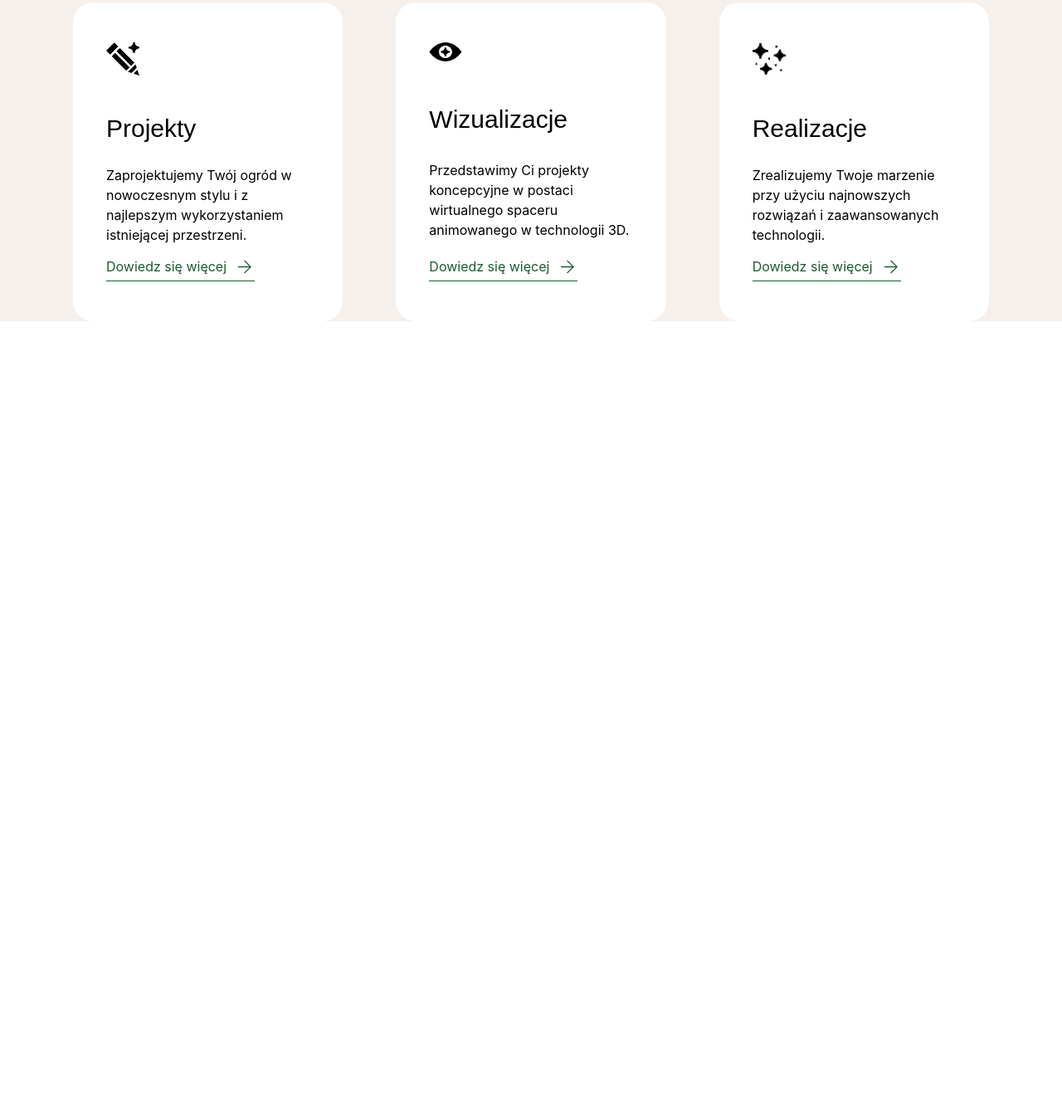
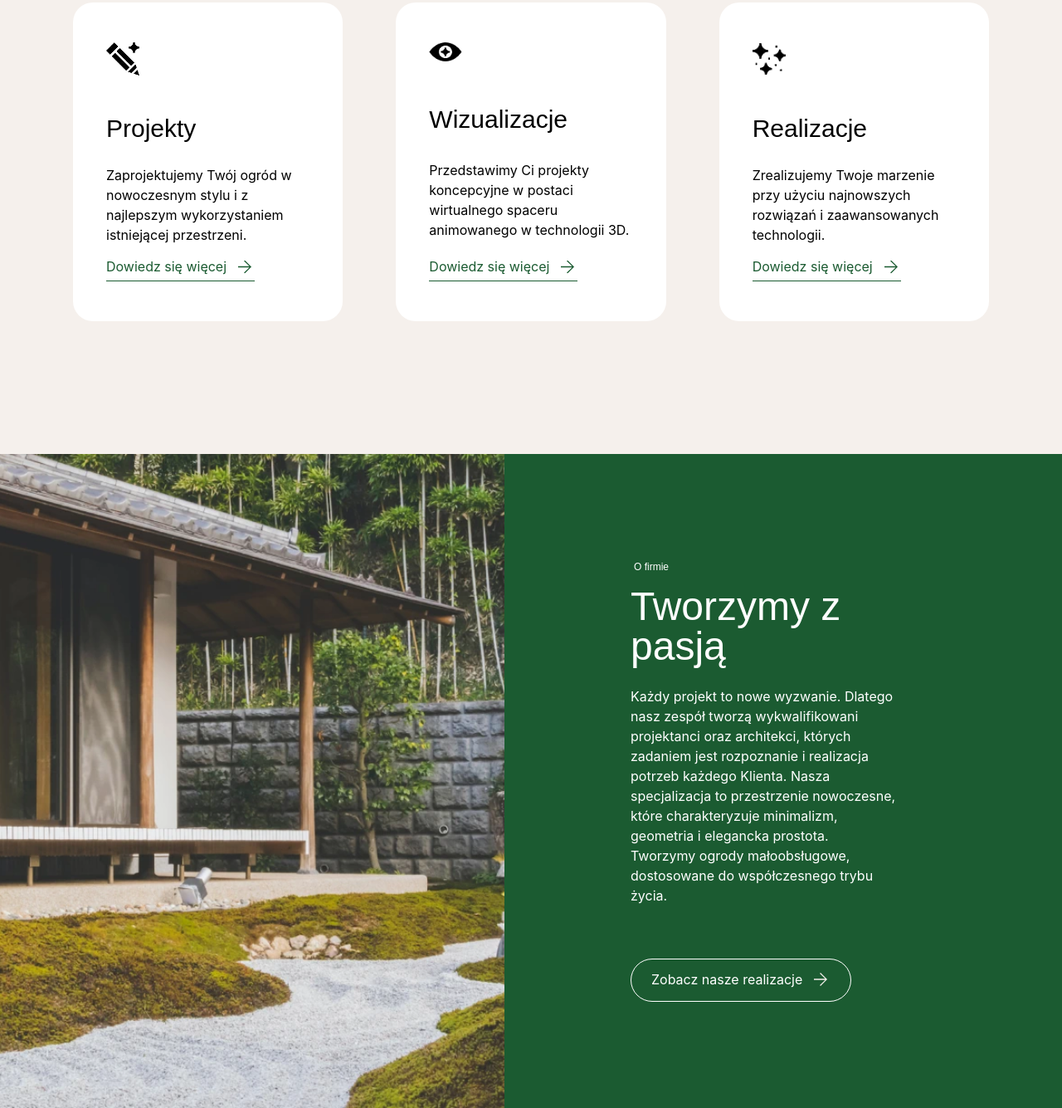
Before and after one commit to tomaszwasik31/GiardDesign, a website: page src/index.html in a window 1280 px wide. Shown: the part 1210-2545 px from the top of the page at 83% size. Before the commit the page ends 1597 px from the top, so only its background shows below. Drawn offline with Linux system fonts and the light colour scheme.

Commit message:
section 'o firmie' done

```diff
--- a/src/index.html
+++ b/src/index.html
@@ -115,9 +115,9 @@
           </div>
         </section>
 
-        <section id="oferta" class="custom-grid bg-gray padding-global">
+        <section id="oferta" class="custom-grid bg-gray padding-global pt-24 pb-40">
           <div
-            class="oferta-top-container py-24 col-span-11 lg:col-span-7 lg:col-start-2"
+            class="oferta-top-container pb-24 col-span-11 lg:col-span-7 lg:col-start-2"
           >
             <h2 class="text-xs font-normal text-green pl-1">Oferta</h2>
             <h3 class="text-5xl font-medium pt-4 pb-6">Działamy kompleksowo</h3>
@@ -149,7 +149,8 @@
             <img class="w-10" src="img/eye-icon.webp" alt="" />
             <h3 class="text-3xl font-medium pt-8">Wizualizacje</h3>
             <p class="pt-3">
-              Przedstawimy Ci projekty koncepcyjne w postaci wirtualnego spaceru animowanego w technologii 3D.
+              Przedstawimy Ci projekty koncepcyjne w postaci wirtualnego spaceru
+              animowanego w technologii 3D.
             </p>
             <button class="btn btn-third flex">
               Dowiedz się więcej
@@ -162,11 +163,46 @@
             <img class="w-10" src="img/stars-icon.webp" alt="" />
             <h3 class="text-3xl font-medium pt-8">Realizacje</h3>
             <p class="pt-3">
-              Zrealizujemy Twoje marzenie przy użyciu najnowszych rozwiązań i zaawansowanych technologii.
+              Zrealizujemy Twoje marzenie przy użyciu najnowszych rozwiązań i
+              zaawansowanych technologii.
             </p>
             <button class="btn btn-third flex">
               Dowiedz się więcej
               <img src="img/arrow-btn.svg" alt="" class="p-1 -rotate-90" />
+            </button>
+          </div>
+        </section>
+        <section
+          id="o_firmie"
+          class="lg:padding-global padding-global-right-only custom-grid bg-green items-center"
+        >
+          <div
+            class="o_firmie-left-container h-full w-full col-span-12 lg:col-span-6"
+          >
+            <img
+              src="img/o-firmie-photo.webp"
+              alt=""
+              class="object-cover h-full w-full"
+            />
+          </div>
+          <div
+            class="o_firmie-right-container py-16 lg:py-32 padding-global lg:no-padding-global col-span-12 lg:col-start-7 lg:col-span-5"
+          >
+            <h2 class="text-xs font-normal text-white pl-1">O firmie</h2>
+            <h3 class="text-5xl font-medium text-white pt-4 pb-6">
+              Tworzymy z pasją
+            </h3>
+            <p class="text-white pb-16">
+              Każdy projekt to nowe wyzwanie. Dlatego nasz zespół tworzą
+              wykwalifikowani projektanci oraz architekci, których zadaniem jest
+              rozpoznanie i realizacja potrzeb każdego Klienta. Nasza
+              specjalizacja to przestrzenie nowoczesne, które charakteryzuje
+              minimalizm, geometria i elegancka prostota. Tworzymy ogrody
+              małoobsługowe, dostosowane do współczesnego trybu życia.
+            </p>
+            <button class="btn btn-secondary btn-white flex">
+              Zobacz nasze realizacje
+              <img src="img/arrow-btn-white.svg" alt="" class="p-1" />
             </button>
           </div>
         </section>
--- a/src/input.css
+++ b/src/input.css
@@ -37,6 +37,15 @@
 }
 
 .padding-global-left-only {
+  padding-right: 0;
+}
+
+.padding-global-right-only {
+  padding-left: 0;
+}
+
+.no-padding-global{
+  padding-left: 0;
   padding-right: 0;
 }
 
@@ -117,6 +126,11 @@
   border: 1px solid var(--green);
 }
 
+.btn-white {
+  border: 1px solid white;
+  color: white;
+}
+
 .btn-third {
   background-color: transparent;
   color: var(--green);
```
Also changed, not shown: dist/output.css, src/img/arrow-btn-white.svg (added), src/img/gallery/Photo-1.webp (added), src/img/gallery/Photo-2.webp (added), src/img/gallery/Photo-3.webp (added), src/img/gallery/Photo-4.webp (added), src/img/gallery/Photo-5.webp (added), src/img/gallery/Photo-6.webp (added), src/img/gallery/Photo-7.webp (added), src/img/gallery/Photo-8.webp (added), src/img/o-firmie-photo.webp (added).
